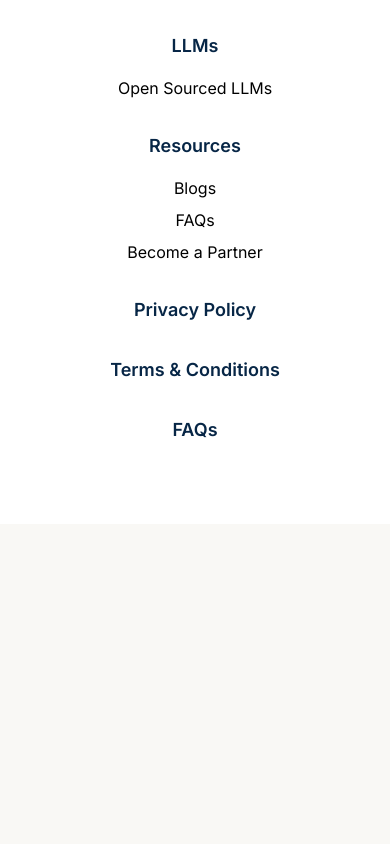
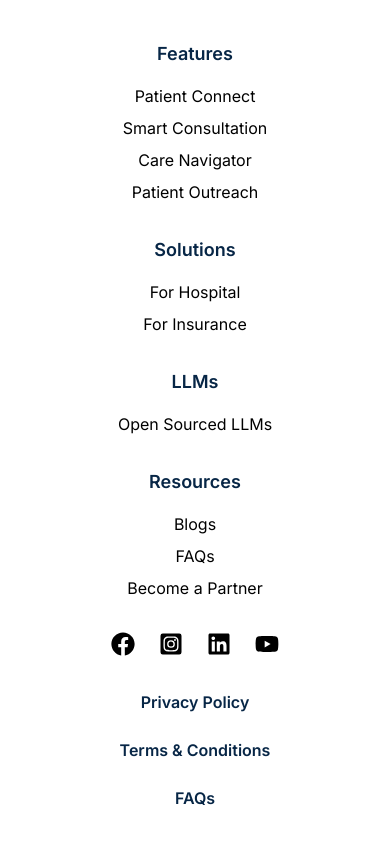
Before and after one commit to jeremyasirwaad/new-prodoc-ai-prod, a Next.js app: page /faq in a window 390 px wide. Shown: the part 4126-4970 px from the top of the page. Before the commit the page ends 4650 px from the top, so only its background shows below. Built offline with nearby package versions, Linux system fonts and the light colour scheme.

Commit message:
additional changes

```diff
--- a/app/faq/page.jsx
+++ b/app/faq/page.jsx
@@ -11,7 +11,7 @@ import { IoIosArrowRoundBack } from "react-icons/io";
 function FAQ() {
   const router = useRouter();
   return (
-    <div className="  flex flex-col justify-center items-center  md:mt-12">
+    <div className="w-[85vw] mx-auto  flex flex-col justify-center items-center  md:mt-12">
       <Head>
         <title>FAQ - Prodoc by Growth Hacker Consulting</title>
         <meta
--- a/components/Footer/Footer.jsx
+++ b/components/Footer/Footer.jsx
@@ -1,3 +1,183 @@
+// import { Divider } from "antd";
+// import logo_large from "../../assets/logo_large.png";
+// import Image from "next/image";
+// import { FaFacebook, FaLinkedin } from "react-icons/fa";
+// import { FaInstagramSquare } from "react-icons/fa";
+// import { FaYoutube } from "react-icons/fa";
+// import Link from "next/link";
+
+// export const Footer = () => {
+//   return (
+//     // <div className="w-full flex items-center flex-col pb-20 justify-center bg-white px-4 sm:px-0">
+//     //   <div className="w-full flex items-center flex-col justify-center">
+//     //     <div className="w-[90vw]  flex items-start justify-between xl:w-[65vw]">
+//     //       <Divider />
+//     //     </div>
+
+//     //     <div className="w-[90vw] mt-6  sm:mt-16 sm:mb-10 flex flex-wrap gap-8 sm:gap-0 sm:flex-nowrap items-start justify-center sm:justify-between xl:w-[65vw]">
+//     //       <div className="flex flex-col items-center justify-center w-full sm:w-auto">
+//     //         <h3 className="text-lg font-semibold text-[#072646]">Features</h3>
+//     //         <Link href={"/features/patient-connect"} className="mt-4">
+//     //           Patient Connect
+//     //         </Link>
+//     //         <Link href={"/features/smart-consult"} className="mt-2">
+//     //           Smart Consultation
+//     //         </Link>
+//     //         <Link href={"/features/care-navigator"} className="mt-2">
+//     //           Care Navigator
+//     //         </Link>
+//     //         <Link href={"/features/patient-outreach"} className="mt-2">
+//     //           Patient Outreach
+//     //         </Link>
+//     //       </div>
+
+//     //       <div className="flex flex-col items-center justify-center w-full sm:w-auto">
+//     //         <h3 className="text-lg font-semibold text-[#072646]">Solutions</h3>
+//     //         <Link href={"/solutions/hospital"} className="mt-4">
+//     //           For Hospital
+//     //         </Link>
+//     //         <Link href={"/solutions/insurance"} className="mt-2">
+//     //           For Insurance
+//     //         </Link>
+//     //       </div>
+
+//     //       <div className="flex flex-col items-center justify-center w-full sm:w-auto">
+//     //         <h3 className="text-lg font-semibold text-[#072646]">LLMs</h3>
+//     //         <Link href={"/llms/open-source"} className="mt-4">
+//     //           Open Sourced LLMs
+//     //         </Link>
+//     //       </div>
+
+//     //       <div className="flex flex-col items-center justify-center w-full sm:w-auto">
+//     //         <h3 className="text-lg font-semibold text-[#072646]">Resources</h3>
+//     //         <Link href={"/blogs"} className="mt-4">
+//     //           Blogs
+//     //         </Link>
+//     //         <Link href={"/faq"} className="mt-2">
+//     //           FAQs
+//     //         </Link>
+//     //         <Link href={"/partner"} className="mt-2">
+//     //           Become a Partner
+//     //         </Link>
+//     //       </div>
+//     //       <div className="flex flex-col text-center sm:flex-row gap-5 gap-x-10 ">
+//     //         <Link
+//     //           href={"/privacy-policy"}
+//     //           className="text-lg font-semibold  text-[#072646]"
+//     //         >
+//     //           Privacy Policy
+//     //         </Link>
+//     //         <Link
+//     //           href={"/terms-conditions"}
+//     //           className="text-lg font-semibold text-[#072646]"
+//     //         >
+//     //           Term & Conditions
+//     //         </Link>
+//     //         <Link href={"/faq"} className="text-lg font-semibold text-[#072646]">
+//     //           FAQs
+//     //         </Link>
+//     //       </div>
+//     //     </div>
+//     //   </div>
+//     // </div>
+//     <div className="w-full flex items-center flex-col pb-20 justify-center bg-white px-4 sm:px-0">
+//       <div className="w-full flex items-center flex-col justify-center">
+//         {/* Divider Section */}
+//         <div className="w-[90vw] flex items-start justify-between xl:w-[65vw]">
+//           <Divider />
+//         </div>
+
+//         {/* Content Section */}
+//         <div className="w-[90vw] mt-6 sm:mt-16 sm:mb-10 flex flex-wrap gap-8 sm:gap-4 lg:gap-8 sm:flex-nowrap items-start justify-center sm:justify-between xl:w-[65vw]">
+//           {/* Features Section */}
+
+//           <div className="flex flex-col items-center sm:items-start justify-center w-full sm:w-auto">
+//             <h3 className="text-lg font-semibold text-[#072646]">Features</h3>
+//             <Link href={"/features/patient-connect"} className="mt-4">
+//               Patient Connect
+//             </Link>
+//             <Link href={"/features/smart-consult"} className="mt-2">
+//               Smart Consultation
+//             </Link>
+//             <Link href={"/features/care-navigator"} className="mt-2">
+//               Care Navigator
+//             </Link>
+//             <Link href={"/features/patient-outreach"} className="mt-2">
+//               Patient Outreach
+//             </Link>
+//           </div>
+
+//           {/* Solutions Section */}
+//           <div className="flex flex-col items-center sm:items-start justify-center w-full sm:w-auto">
+//             <h3 className="text-lg font-semibold text-[#072646]">Solutions</h3>
+//             <Link href={"/solutions/hospital"} className="mt-4">
+//               For Hospital
+//             </Link>
+//             <Link href={"/solutions/insurance"} className="mt-2">
+//               For Insurance
+//             </Link>
+//           </div>
+
+//           {/* LLMs Section */}
+//           <div className="flex flex-col items-center sm:items-start justify-center w-full sm:w-auto">
+//             <h3 className="text-lg font-semibold text-[#072646]">LLMs</h3>
+//             <Link href={"/llms/open-source"} className="mt-4">
+//               Open Sourced LLMs
+//             </Link>
+//           </div>
+
+//           {/* Resources Section */}
+//           <div className="flex flex-col items-center sm:items-start justify-center w-full sm:w-auto">
+//             <h3 className="text-lg font-semibold text-[#072646]">Resources</h3>
+//             <Link href={"/blogs"} className="mt-4">
+//               Blogs
+//             </Link>
+//             <Link href={"/faq"} className="mt-2">
+//               FAQs
+//             </Link>
+//             <Link href={"/partner"} className="mt-2">
+//               Become a Partner
+//             </Link>
+//           </div>
+//         </div>
+
+//         {/* Footer Links Section */}
+//         <div className="w-[90vw] mt-8 flex flex-col sm:flex-row gap-8 gap-x-5 justify-center text-center  xl:w-[65vw]">
+//           <div className="logo">
+//             <Image src={logo_large} className="h-auto w-44" />
+//           </div>
+//           <div>
+//             <div className="flex gap-x-6">
+//               <FaLinkedin size={24} />
+//               <FaInstagramSquare size={24} />
+//               <FaYoutube size={24} />
+//             </div>
+//             <Link
+//               href={"/privacy-policy"}
+//               className="text-lg font-semibold text-[#072646]"
+//             >
+//               Privacy Policy
+//             </Link>
+//             <Link
+//               href={"/terms-conditions"}
+//               className="text-lg font-semibold text-[#072646]"
+//             >
+//               Terms & Conditions
+//             </Link>
+//             <Link
+//               href={"/faq"}
+//               className="text-lg font-semibold text-[#072646]"
+//             >
+//               FAQs
+//             </Link>
+//           </div>
+//         </div>
+//       </div>
+//     </div>
+//   );
+// };
+
+// export default Footer;
 import { Divider } from "antd";
 import logo_large from "../../assets/logo_large.png";
 import Image from "next/image";
@@ -8,78 +188,6 @@ import Link from "next/link";
 
 export const Footer = () => {
   return (
-    // <div className="w-full flex items-center flex-col pb-20 justify-center bg-white px-4 sm:px-0">
-    //   <div className="w-full flex items-center flex-col justify-center">
-    //     <div className="w-[90vw]  flex items-start justify-between xl:w-[65vw]">
-    //       <Divider />
-    //     </div>
-
-    //     <div className="w-[90vw] mt-6  sm:mt-16 sm:mb-10 flex flex-wrap gap-8 sm:gap-0 sm:flex-nowrap items-start justify-center sm:justify-between xl:w-[65vw]">
-    //       <div className="flex flex-col items-center justify-center w-full sm:w-auto">
-    //         <h3 className="text-lg font-semibold text-[#072646]">Features</h3>
-    //         <Link href={"/features/patient-connect"} className="mt-4">
-    //           Patient Connect
-    //         </Link>
-    //         <Link href={"/features/smart-consult"} className="mt-2">
-    //           Smart Consultation
-    //         </Link>
-    //         <Link href={"/features/care-navigator"} className="mt-2">
-    //           Care Navigator
-    //         </Link>
-    //         <Link href={"/features/patient-outreach"} className="mt-2">
-    //           Patient Outreach
-    //         </Link>
-    //       </div>
-
-    //       <div className="flex flex-col items-center justify-center w-full sm:w-auto">
-    //         <h3 className="text-lg font-semibold text-[#072646]">Solutions</h3>
-    //         <Link href={"/solutions/hospital"} className="mt-4">
-    //           For Hospital
-    //         </Link>
-    //         <Link href={"/solutions/insurance"} className="mt-2">
-    //           For Insurance
-    //         </Link>
-    //       </div>
-
-    //       <div className="flex flex-col items-center justify-center w-full sm:w-auto">
-    //         <h3 className="text-lg font-semibold text-[#072646]">LLMs</h3>
-    //         <Link href={"/llms/open-source"} className="mt-4">
-    //           Open Sourced LLMs
-    //         </Link>
-    //       </div>
-
-    //       <div className="flex flex-col items-center justify-center w-full sm:w-auto">
-    //         <h3 className="text-lg font-semibold text-[#072646]">Resources</h3>
-    //         <Link href={"/blogs"} className="mt-4">
-    //           Blogs
-    //         </Link>
-    //         <Link href={"/faq"} className="mt-2">
-    //           FAQs
-    //         </Link>
-    //         <Link href={"/partner"} className="mt-2">
-    //           Become a Partner
-    //         </Link>
-    //       </div>
-    //       <div className="flex flex-col text-center sm:flex-row gap-5 gap-x-10 ">
-    //         <Link
-    //           href={"/privacy-policy"}
-    //           className="text-lg font-semibold  text-[#072646]"
-    //         >
-    //           Privacy Policy
-    //         </Link>
-    //         <Link
-    //           href={"/terms-conditions"}
-    //           className="text-lg font-semibold text-[#072646]"
-    //         >
-    //           Term & Conditions
-    //         </Link>
-    //         <Link href={"/faq"} className="text-lg font-semibold text-[#072646]">
-    //           FAQs
-    //         </Link>
-    //       </div>
-    //     </div>
-    //   </div>
-    // </div>
     <div className="w-full flex items-center flex-col pb-20 justify-center bg-white px-4 sm:px-0">
       <div className="w-full flex items-center flex-col justify-center">
         {/* Divider Section */}
@@ -141,22 +249,42 @@ export const Footer = () => {
         </div>
 
         {/* Footer Links Section */}
-        <div className="w-[90vw] mt-8 flex flex-col sm:flex-row gap-8 gap-x-5 justify-center text-center  xl:w-[65vw]">
-          <Link
-            href={"/privacy-policy"}
-            className="text-lg font-semibold text-[#072646]"
-          >
-            Privacy Policy
-          </Link>
-          <Link
-            href={"/terms-conditions"}
-            className="text-lg font-semibold text-[#072646]"
-          >
-            Terms & Conditions
-          </Link>
-          <Link href={"/faq"} className="text-lg font-semibold text-[#072646]">
-            FAQs
-          </Link>
+        <div className="w-[90vw] mt-8 flex flex-col sm:flex-row gap-8 justify-center sm:justify-around xl:w-[65vw]">
+          {/* Logo Section */}
+          <div className="hidden w-full sm:w-1/4 sm:flex items-center justify-start">
+            <Image src={logo_large} className="h-auto w-44" alt="Prodoc Logo" />
+          </div>
+
+          {/* Social Icons Section */}
+          <div className="w-full sm:w-1/4 flex flex-col items-center sm:items-start justify-center text-center sm:text-left gap-4">
+            <div className="flex gap-6 sm:justify-end">
+              <Link href="https://www.facebook.com/prodoc.io/" target="_blank">
+                <FaFacebook size={24} />
+              </Link>
+              <Link href="https://www.instagram.com/prodoc.io/" target="_blank">
+                <FaInstagramSquare size={24} />
+              </Link>
+              <Link
+                href="https://www.linkedin.com/company/prodoc-io/"
+                target="_blank"
+              >
+                <FaLinkedin size={24} />
+              </Link>
+              <Link
+                href="https://www.youtube.com/channel/prodoc-io"
+                target="_blank"
+              >
+                <FaYoutube size={24} />
+              </Link>
+            </div>
+
+            {/* Legal Links */}
+            <div className="mt-4 sm:mt-2 flex flex-col sm:flex-row gap-5 sm:gap-24 text-lg font-semibold text-[#072646]">
+              <Link href={"/privacy-policy"}>Privacy Policy</Link>
+              <Link href={"/terms-conditions"}>Terms & Conditions</Link>
+              <Link href={"/faq"}>FAQs</Link>
+            </div>
+          </div>
         </div>
       </div>
     </div>
```
Also changed, not shown: app/solutions/insurance/page.jsx (+9 -9 lines).
